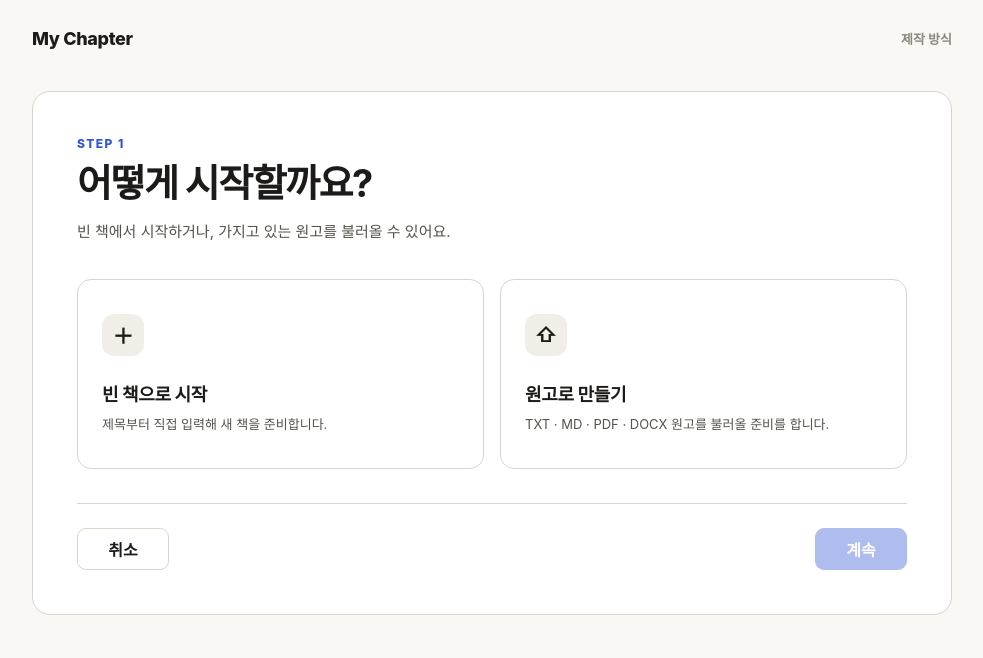
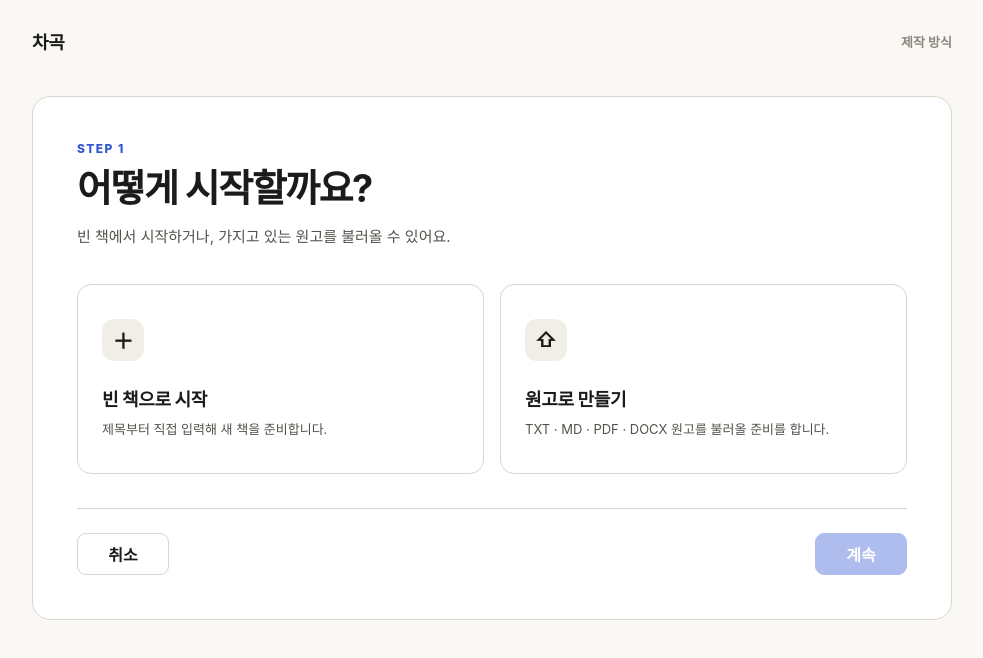
Before and after one commit to happysuyeun-rgb/My-Chapter_web, a website: page _shared/wizard.html in a window 1280 px wide. Shown: the whole page, without its empty margins (148-1131 px from the left). Drawn offline with Linux system fonts and the light colour scheme.

Commit message:
chore: apply 차곡 branding to wizard

```diff
--- a/_shared/wizard.html
+++ b/_shared/wizard.html
@@ -3,13 +3,13 @@
 <head>
   <meta charset="utf-8">
   <meta name="viewport" content="width=device-width, initial-scale=1">
-  <title>새 책 만들기 · My Chapter</title>
+  <title>새 책 만들기 · 차곡</title>
   <link rel="stylesheet" href="/_shared/wizard.css">
 </head>
 <body>
   <main class="wizard-shell" aria-label="새 책 만들기">
     <header class="wizard-head">
-      <a class="brand" href="/" aria-label="My Chapter 서재로">My Chapter</a>
+      <a class="brand" href="/" aria-label="차곡 서재로">차곡</a>
       <span class="step" id="step-label">제작 방식</span>
     </header>
 
```
